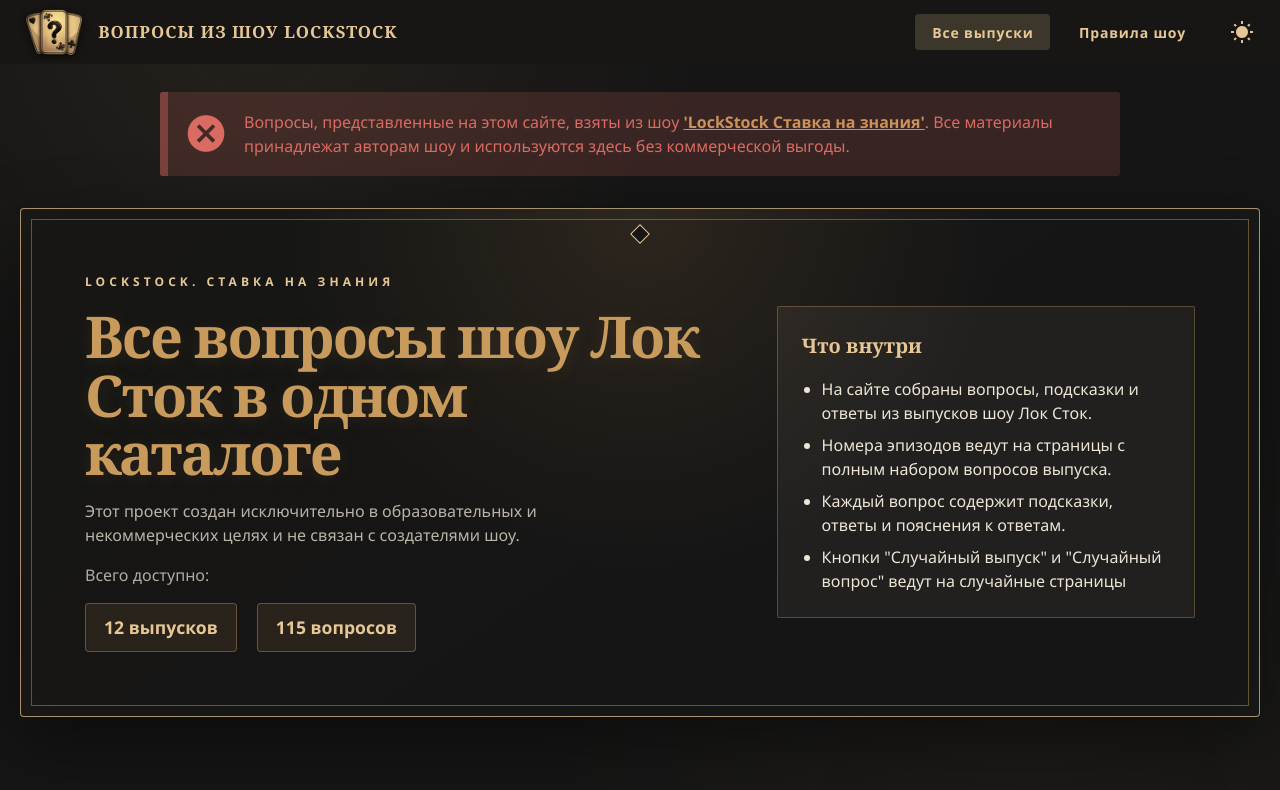
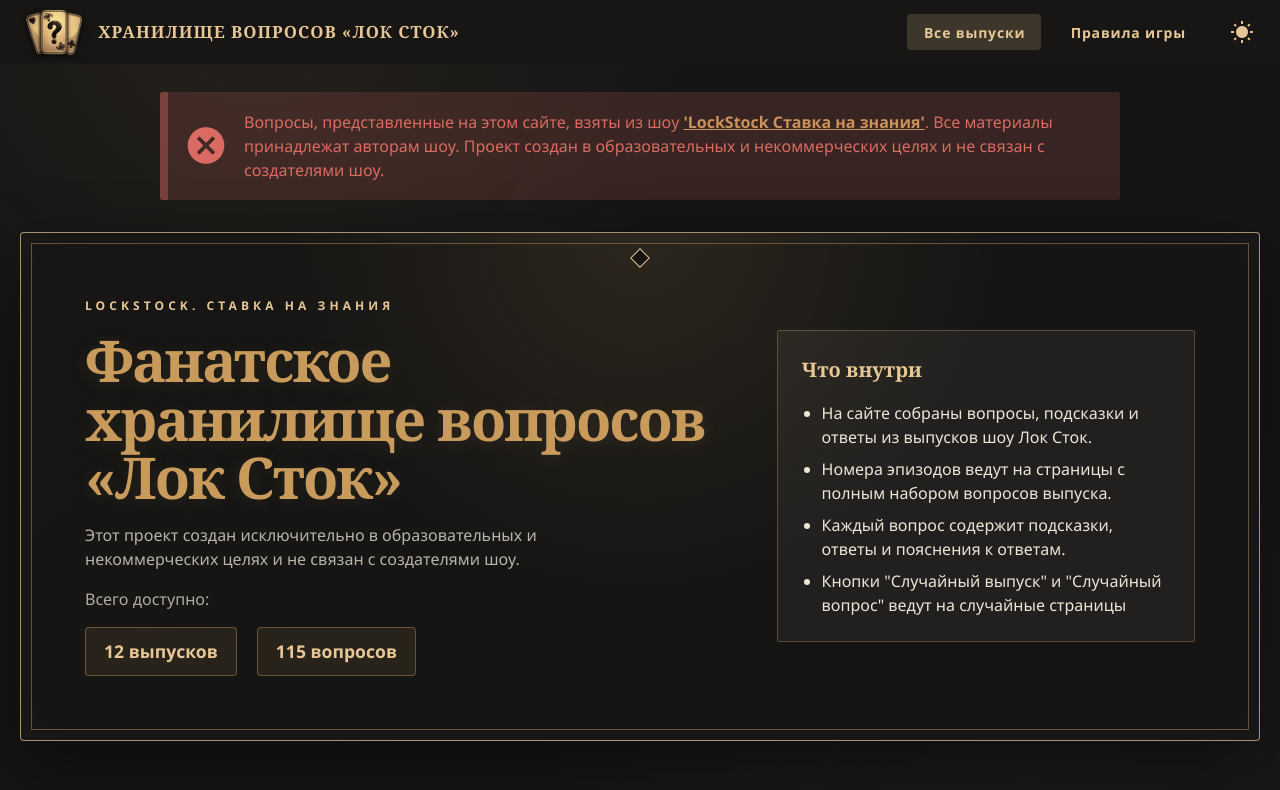
Before and after one commit to darkselia/LockStockQuestions, a Vue app: page / in a window 1280 px wide. Shown: the top 790 px of the page. Built offline with nearby package versions, Linux system fonts and the light colour scheme; no server answers.

Commit message:
feat(localization): update titles and descriptions for consistency in Russian

```diff
--- a/404.html
+++ b/404.html
@@ -4,7 +4,8 @@
     <meta charset="UTF-8">
     <meta name="viewport" content="width=device-width, initial-scale=1.0">
     <meta name="robots" content="noindex, follow">
-    <title>Страница не найдена — LockStock-fanVault</title>
+    <title>Страница не найдена</title>
+    <meta name="description" content="Запрошенная страница отсутствует">
     <style>
       #site-move {
         box-sizing: border-box; width: calc(100% - 48px); max-width: 600px;
--- a/index.html
+++ b/index.html
@@ -8,9 +8,9 @@
     <link rel="icon" type="image/x-icon" href="/favicon.ico">
     <link rel="icon" type="image/webp" href="/favicon.webp">
     <link rel="preload" as="image" href="/cards.webp" type="image/webp">
-    <title>Вопросы из шоу LockStock</title>
+    <title>Фанатское хранилище вопросов «Лок Сток»</title>
     <meta name="description"
-          content="Неофициальный каталог вопросов и ответов из шоу-игры «Лок Сток. Ставка на знания». Вопросы собраны по выпускам для удобного поиска.">
+          content="Вопросы, подсказки и ответы для игры «Лок Сток», собранные по выпускам в фанатском хранилище.">
     <meta name="author" content="Darkselia">
     <meta name="robots" content="index, follow">
   </head>
--- a/src/components/AppBar.vue
+++ b/src/components/AppBar.vue
@@ -27,10 +27,10 @@
 
 <template>
   <v-navigation-drawer v-if="!smAndUp" v-model="isMenuOpen" aria-label="Мобильное меню">
-    <v-list-item title="Вопросы из шоу LockStock" />
+    <v-list-item title="Хранилище вопросов «Лок Сток»" />
     <v-divider class="mb-2" color="rgb(var(--v-theme-primary-darken-1))" />
     <v-list-item :to="{ path: '/', hash: '#episodes' }" link title="Все выпуски" />
-    <v-list-item :to="{ name: 'rules' }" link title="Правила шоу" />
+    <v-list-item :to="{ name: 'rules' }" link title="Правила игры" />
   </v-navigation-drawer>
 
   <v-app-bar
@@ -42,7 +42,7 @@
   >
     <v-app-bar-title>
       <div v-if="smAndUp" class="prepend">
-        <router-link class="title" to="/" aria-label="На главную LockStock Questions">
+        <router-link class="title" to="/" aria-label="На главную хранилища вопросов «Лок Сток»">
           <img
             alt="Карточки шоу LockStock"
             class="icon"
@@ -50,11 +50,11 @@
             loading="eager"
             decoding="async"
           />
-          <span class="brand-name">Вопросы из шоу LockStock</span>
+          <span class="brand-name">Хранилище вопросов «Лок Сток»</span>
         </router-link>
       </div>
       <div v-else class="text-center mr-4 mobile-title">
-        Вопросы из шоу LockStock
+        Хранилище вопросов «Лок Сток»
       </div>
     </v-app-bar-title>
 
@@ -68,7 +68,7 @@
           Все выпуски
         </v-btn>
         <v-btn :to="{ name: 'rules' }" variant="text" color="primary-lighten-1">
-          Правила шоу
+          Правила игры
         </v-btn>
       </div>
       <v-btn
--- a/src/components/PageFooter.vue
+++ b/src/components/PageFooter.vue
@@ -46,7 +46,7 @@
       <div class="footer-column">
         <span class="footer-title">О проекте</span>
         <span class="footer-text">
-          Неофициальная коллекция вопросов из шоу LockStock. <br>
+          Фанатское хранилице вопросов из шоу LockStock. <br>
           Создано фанатом для фанатов.
         </span>
       </div>
--- a/src/constants/seo.ts
+++ b/src/constants/seo.ts
@@ -1,9 +1,9 @@
 export const SITE_ORIGIN = ((import.meta.env.VITE_SITE_URL ?? '').trim() ||
   'https://lockstock-fanvault.darkselia.ru/').replace(/\/+$/, '');
-export const SITE_NAME = 'Лок Сток Игра Вопросы';
-export const DEFAULT_TITLE = 'Каталог вопросов из шоу «Лок Сток. Ставка на знания»';
-export const DEFAULT_DESCRIPTION = 'Неофициальный каталог вопросов и ответов из шоу «Лок Сток. Ставка на знания».' +
-  ' Вопросы собраны по выпускам для удобного поиска.';
+export const SITE_NAME = 'Фанатское хранилище вопросов «Лок Сток»';
+export const DEFAULT_TITLE = SITE_NAME;
+export const DEFAULT_DESCRIPTION = 'Вопросы, подсказки и ответы для игры «Лок Сток»,' +
+  ' собранные по выпускам для удобного поиска.';
 export const DEFAULT_IMAGE_PATH = '/cards.webp';
 
 export function buildAbsoluteUrl(path = '/') {
--- a/src/main.ts
+++ b/src/main.ts
@@ -19,7 +19,11 @@
 const siteUrl = new URL(SITE_ORIGIN);
 let migrationTarget: string | null = null;
 
-if (hostname !== siteUrl.hostname && !['localhost', '127.0.0.1', '[::1]'].includes(hostname)) {
+if (hostname !== siteUrl.hostname && ![
+  'localhost',
+  '127.0.0.1',
+  '[::1]',
+].includes(hostname)) {
   const route = hostname === 'github.io' || hostname.endsWith('.github.io')
     ? pathname.replace(/^\/LockStockQuestions(?=\/|$)/i, '') || '/'
     : pathname;
--- a/src/views/EpisodePage.vue
+++ b/src/views/EpisodePage.vue
@@ -1,5 +1,5 @@
 <script setup lang="ts">
-import { computed, onMounted, ref, nextTick } from 'vue';
+import { computed, nextTick, onMounted, ref } from 'vue';
 import { useRoute, useRouter } from 'vue-router';
 import type { QuestionRecord } from '@/types/types';
 import { useQuestionsStore } from '@/stores/questions';
@@ -18,8 +18,8 @@
 const allowedIds = new Set(questions.value.map(q => String(q['question-id'])));
 
 useSeoMeta(() => ({
-  title: `Выпуск №${episodeId.value} - Вопросы и ответы`,
-  description: `Список вопросов, подсказок и ответов из выпуска №${episodeId.value} шоу LockStock.`,
+  title: `Выпуск №${episodeId.value}: вопросы и ответы`,
+  description: `Вопросы, подсказки и ответы из выпуска №${episodeId.value} шоу «Лок Сток», собранные в фанатском хранилище.`,
   canonical: buildAbsoluteUrl(`/episode/${episodeId.value}`),
 }));
 
@@ -166,7 +166,7 @@
       </p>
       <h1>№ {{ episodeId }}</h1>
       <p class="subtitle">
-        Вопросы, подсказки и ответы из шоу LockStock
+        Вопросы, подсказки и ответы из фанатского хранилища «Лок Сток»
       </p>
     </header>
 
--- a/src/views/MainPage.vue
+++ b/src/views/MainPage.vue
@@ -3,7 +3,7 @@
 import { RouterLink, useRouter } from 'vue-router';
 import { useSeoMeta } from '@/composables/useSeoMeta';
 import { useStructuredData } from '@/composables/useStructuredData';
-import { buildAbsoluteUrl } from '@/constants/seo';
+import { buildAbsoluteUrl, DEFAULT_DESCRIPTION, SITE_NAME } from '@/constants/seo';
 import { useQuestionsStore } from '@/stores/questions';
 import Card from '@/components/InfoCard.vue';
 
@@ -33,13 +33,8 @@
 });
 
 const heroImageUrl = buildAbsoluteUrl('/cards.webp');
-const seoCopy = {
-  description:
-    `Просматривайте вопросы, подсказки и ответы из ${metadata.value.totalEpisodes} выпусков шоу Лок Сток.`,
-};
-
 useSeoMeta(() => ({
-  description: seoCopy.description,
+  description: `Просматривайте вопросы, подсказки и ответы из ${metadata.value.totalEpisodes} выпусков шоу Лок Сток.`,
   canonical: '/',
   image: heroImageUrl,
 }));
@@ -47,9 +42,9 @@
 useStructuredData('home-website', () => ({
   '@context': 'https://schema.org',
   '@type': 'WebSite',
-  name: 'Вопросы из шоу Лок Сток',
+  name: SITE_NAME,
   url: buildAbsoluteUrl('/'),
-  description: seoCopy.description,
+  description: DEFAULT_DESCRIPTION,
   image: heroImageUrl,
   potentialAction: {
     '@type': 'SearchAction',
@@ -120,13 +115,14 @@
           target="_blank"
           rel="noopener noreferrer"
         >'LockStock Ставка на знания'</a>.
-        Все материалы принадлежат авторам шоу и используются здесь без коммерческой выгоды.
+        Все материалы принадлежат авторам шоу. Проект создан в образовательных и некоммерческих целях
+        и не связан с создателями шоу.
       </v-alert>
     </section>
 
     <Card
+      :title="SITE_NAME"
       eyebrow="LockStock. Ставка на знания"
-      title="Все вопросы шоу Лок Сток в одном каталоге"
       description="Этот проект создан исключительно в образовательных и некоммерческих целях
           и не связан с создателями шоу."
     >
--- a/src/views/NotFoundPage.vue
+++ b/src/views/NotFoundPage.vue
@@ -10,7 +10,7 @@
 const displayPath = computed(() => decodeURIComponent(route.fullPath || '/'));
 
 useSeoMeta(() => ({
-  title: 'Страница не найдена (404)',
+  title: 'Страница не найдена',
   description: 'Запрошенная страница не существует.',
   canonical: buildAbsoluteUrl('/404'),
 }));
```
Also changed, not shown: 1 other file (tests, documents, lock files or other folders).
